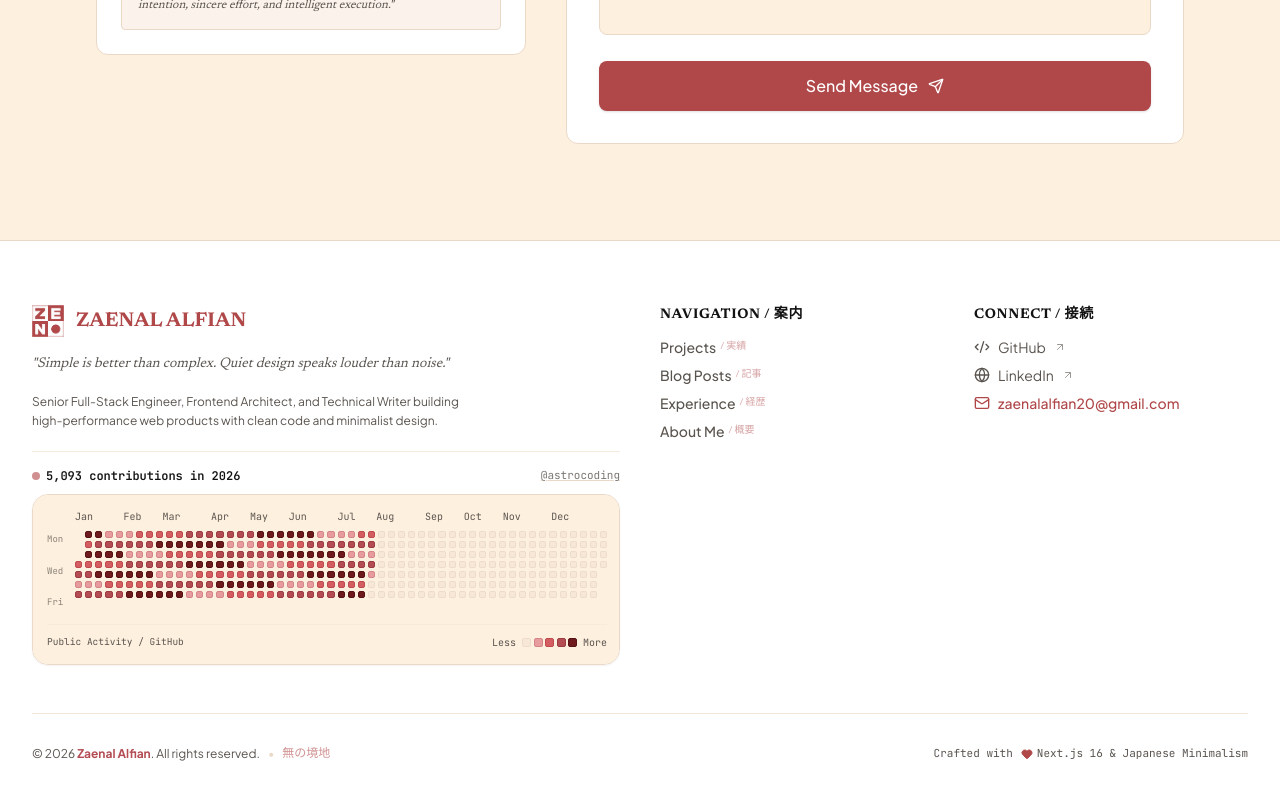
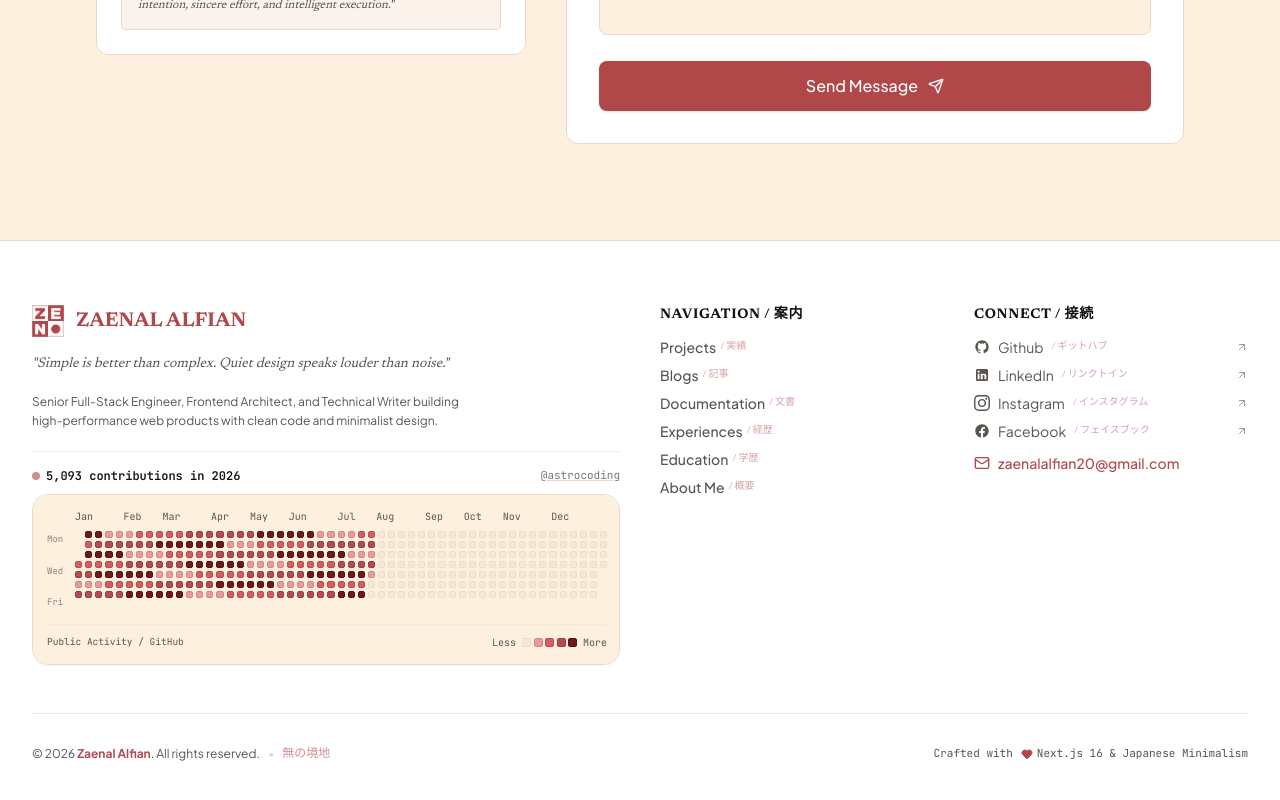
Before and after one commit to astrocoding/zaenalalfian-portofolio-template, a Next.js app: page / in a window 1280 px wide. Shown: the part 5776-6576 px from the top of the page. Built offline with nearby package versions, Linux system fonts and the light colour scheme; no server answers; the database is empty.

Commit message:
refactor(footer): added more menu navigation and social media

```diff
--- a/components/layout/Footer.tsx
+++ b/components/layout/Footer.tsx
@@ -1,9 +1,33 @@
 import * as React from "react";
 import Link from "next/link";
 import Image from "next/image";
-import { Mail, ArrowUpRight, Heart, Globe, Code2 } from "lucide-react";
+import { Mail, ArrowUpRight, Heart } from "lucide-react";
 import { Container } from "../ui/Container";
 import { GithubContributionGraph } from "../ui/GithubContributionGraph";
+
+const GithubIcon: React.FC<{ className?: string }> = ({ className = "w-4 h-4" }) => (
+  <svg className={className} fill="currentColor" viewBox="0 0 24 24" aria-hidden="true">
+    <path fillRule="evenodd" clipRule="evenodd" d="M12 2C6.477 2 2 6.484 2 12.017c0 4.425 2.865 8.18 6.839 9.504.5.092.682-.217.682-.483 0-.237-.008-.868-.013-1.703-2.782.605-3.369-1.343-3.369-1.343-.454-1.158-1.11-1.466-1.11-1.466-.908-.62.069-.608.069-.608 1.003.07 1.53 1.032 1.53 1.032.892 1.53 2.341 1.088 2.91.832.092-.647.35-1.088.636-1.338-2.22-.253-4.555-1.113-4.555-4.951 0-1.093.39-1.988 1.029-2.688-.103-.253-.446-1.272.098-2.65 0 0 .84-.27 2.75 1.026A9.564 9.564 0 0112 6.844c.85.004 1.705.115 2.504.337 1.909-1.296 2.747-1.027 2.747-1.027.546 1.379.202 2.398.1 2.651.64.7 1.028 1.595 1.028 2.688 0 3.848-2.339 4.695-4.566 4.943.359.309.678.92.678 1.855 0 1.338-.012 2.419-.012 2.747 0 .268.18.58.688.482A10.019 10.019 0 0022 12.017C22 6.484 17.522 2 12 2z" />
+  </svg>
+);
+
+const LinkedinIcon: React.FC<{ className?: string }> = ({ className = "w-4 h-4" }) => (
+  <svg className={className} fill="currentColor" viewBox="0 0 24 24" aria-hidden="true">
+    <path d="M19 3a2 2 0 0 1 2 2v14a2 2 0 0 1-2 2H5a2 2 0 0 1-2-2V5a2 2 0 0 1 2-2h14m-.5 15.5v-5.3a3.26 3.26 0 0 0-3.26-3.26c-.85 0-1.84.52-2.28 1.3v-1.11h-2.79v8.37h2.79v-4.93c0-.77.62-1.4 1.39-1.4a1.4 1.4 0 0 1 1.4 1.4v4.93h2.75M6.88 8.56a1.68 1.68 0 0 0 1.68-1.68c0-.93-.75-1.69-1.68-1.69a1.69 1.69 0 0 0-1.69 1.69c0 .93.76 1.68 1.69 1.68m1.39 9.94v-8.37H5.5v8.37h2.77z"/>
+  </svg>
+);
+
+const InstagramIcon: React.FC<{ className?: string }> = ({ className = "w-4 h-4" }) => (
+  <svg className={className} fill="currentColor" viewBox="0 0 24 24" aria-hidden="true">
+    <path fillRule="evenodd" clipRule="evenodd" d="M12 2.163c3.204 0 3.584.012 4.85.07 3.252.148 4.771 1.691 4.919 4.919.058 1.265.069 1.645.069 4.849 0 3.205-.012 3.584-.069 4.849-.149 3.225-1.664 4.771-4.919 4.919-1.266.058-1.644.07-4.85.07-3.204 0-3.584-.012-4.849-.07-3.26-.149-4.771-1.699-4.919-4.92-.058-1.265-.07-1.644-.07-4.849 0-3.204.013-3.583.07-4.849.149-3.227 1.664-4.771 4.919-4.919 1.266-.057 1.645-.069 4.849-.069zm0-2.163c-3.259 0-3.667.014-4.947.072-4.358.2-6.78 2.618-6.98 6.98-.059 1.281-.073 1.689-.073 4.948 0 3.259.014 3.668.072 4.948.2 4.358 2.618 6.78 6.98 6.98 1.281.058 1.689.072 4.948.072 3.259 0 3.668-.014 4.948-.072 4.354-.2 6.782-2.618 6.979-6.98.059-1.28.073-1.689.073-4.948 0-3.259-.014-3.667-.072-4.947-.196-4.354-2.617-6.78-6.979-6.98-1.281-.059-1.69-.073-4.949-.073zm0 5.838c-3.403 0-6.162 2.759-6.162 6.162s2.759 6.163 6.162 6.163 6.162-2.759 6.162-6.163c0-3.403-2.759-6.162-6.162-6.162zm0 10.162c-2.209 0-4-1.79-4-4 0-2.209 1.791-4 4-4s4 1.791 4 4c0 2.21-1.791 4-4 4zm6.406-11.845c-.796 0-1.441.645-1.441 1.44s.645 1.44 1.441 1.44c.795 0 1.439-.645 1.439-1.44s-.644-1.44-1.439-1.44z"/>
+  </svg>
+);
+
+const FacebookIcon: React.FC<{ className?: string }> = ({ className = "w-4 h-4" }) => (
+  <svg className={className} fill="currentColor" viewBox="0 0 24 24" aria-hidden="true">
+    <path fillRule="evenodd" clipRule="evenodd" d="M22 12c0-5.523-4.477-10-10-10S2 6.477 2 12c0 4.991 3.657 9.128 8.438 9.878v-6.987h-2.54V12h2.54V9.797c0-2.506 1.492-3.89 3.777-3.89 1.094 0 2.238.195 2.238.195v2.46h-1.26c-1.243 0-1.63.771-1.63 1.562V12h2.773l-.443 2.89h-2.33v6.988C18.343 21.128 22 16.991 22 12z"/>
+  </svg>
+);
 
 export const Footer: React.FC = () => {
   const currentYear = new Date().getFullYear();
@@ -42,22 +66,32 @@ export const Footer: React.FC = () => {
             </h4>
             <ul className="space-y-2 text-sm font-medium text-ink-muted">
               <li>
-                <Link href="/#projects" className="hover:text-primary transition-colors inline-flex items-center gap-1">
+                <Link href="/projects" className="hover:text-primary transition-colors inline-flex items-center gap-1">
                   Projects <span className="text-[10px] text-primary/50 font-serif">/ 実績</span>
                 </Link>
               </li>
               <li>
-                <Link href="/#blogs" className="hover:text-primary transition-colors inline-flex items-center gap-1">
-                  Blog Posts <span className="text-[10px] text-primary/50 font-serif">/ 記事</span>
+                <Link href="/blogs" className="hover:text-primary transition-colors inline-flex items-center gap-1">
+                  Blogs <span className="text-[10px] text-primary/50 font-serif">/ 記事</span>
                 </Link>
               </li>
               <li>
-                <Link href="/#experience" className="hover:text-primary transition-colors inline-flex items-center gap-1">
-                  Experience <span className="text-[10px] text-primary/50 font-serif">/ 経歴</span>
+                <Link href="/docs" className="hover:text-primary transition-colors inline-flex items-center gap-1">
+                  Documentation <span className="text-[10px] text-primary/50 font-serif">/ 文書</span>
                 </Link>
               </li>
               <li>
-                <Link href="/#about" className="hover:text-primary transition-colors inline-flex items-center gap-1">
+                <Link href="/experiences" className="hover:text-primary transition-colors inline-flex items-center gap-1">
+                  Experiences <span className="text-[10px] text-primary/50 font-serif">/ 経歴</span>
+                </Link>
+              </li>
+              <li>
+                <Link href="/education" className="hover:text-primary transition-colors inline-flex items-center gap-1">
+                  Education <span className="text-[10px] text-primary/50 font-serif">/ 学歴</span>
+                </Link>
+              </li>
+              <li>
+                <Link href="/about" className="hover:text-primary transition-colors inline-flex items-center gap-1">
                   About Me <span className="text-[10px] text-primary/50 font-serif">/ 概要</span>
                 </Link>
               </li>
@@ -71,28 +105,52 @@ export const Footer: React.FC = () => {
             </h4>
             <div className="flex flex-col space-y-2 text-sm text-ink-muted">
               <a
-                href="https://github.com"
+                href="https://github.com/astrocoding"
                 target="_blank"
                 rel="noopener noreferrer"
                 className="hover:text-primary transition-colors inline-flex items-center gap-2"
               >
-                <Code2 className="w-4 h-4" />
-                <span>GitHub</span>
-                <ArrowUpRight className="w-3 h-3 opacity-60" />
+                <GithubIcon className="w-4 h-4" />
+                <span>Github</span>
+                <span className="text-[10px] text-primary/50 font-serif">/ ギットハブ</span>
+                <ArrowUpRight className="w-3 h-3 opacity-60 ml-auto" />
               </a>
               <a
-                href="https://linkedin.com"
+                href="https://linkedin.com/in/zaenalalfian"
                 target="_blank"
                 rel="noopener noreferrer"
                 className="hover:text-primary transition-colors inline-flex items-center gap-2"
               >
-                <Globe className="w-4 h-4" />
+                <LinkedinIcon className="w-4 h-4" />
                 <span>LinkedIn</span>
-                <ArrowUpRight className="w-3 h-3 opacity-60" />
+                <span className="text-[10px] text-primary/50 font-serif">/ リンクトイン</span>
+                <ArrowUpRight className="w-3 h-3 opacity-60 ml-auto" />
+              </a>
+              <a
+                href="https://instagram.com/zaenalalfian"
+                target="_blank"
+                rel="noopener noreferrer"
+                className="hover:text-primary transition-colors inline-flex items-center gap-2"
+              >
+                <InstagramIcon className="w-4 h-4" />
+                <span>Instagram</span>
+                <span className="text-[10px] text-primary/50 font-serif">/ インスタグラム</span>
+                <ArrowUpRight className="w-3 h-3 opacity-60 ml-auto" />
+              </a>
+              <a
+                href="https://facebook.com/zaenalalfian"
+                target="_blank"
+                rel="noopener noreferrer"
+                className="hover:text-primary transition-colors inline-flex items-center gap-2"
+              >
+                <FacebookIcon className="w-4 h-4" />
+                <span>Facebook</span>
+                <span className="text-[10px] text-primary/50 font-serif">/ フェイスブック</span>
+                <ArrowUpRight className="w-3 h-3 opacity-60 ml-auto" />
               </a>
               <a
                 href="mailto:zaenalalfian20@gmail.com"
-                className="hover:text-primary transition-colors inline-flex items-center gap-2 text-primary font-medium"
+                className="hover:text-primary transition-colors inline-flex items-center gap-2 text-primary font-medium pt-1"
               >
                 <Mail className="w-4 h-4" />
                 <span>zaenalalfian20@gmail.com</span>
```
